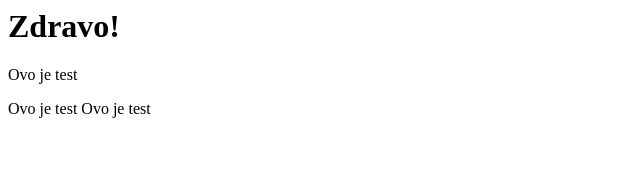
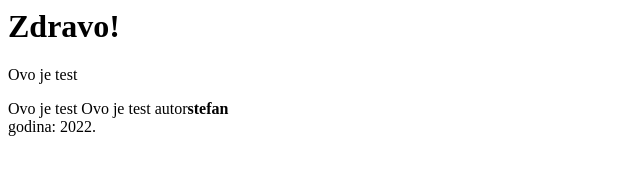
Before and after one commit to fanemiha/test1, a plain HTML site: page index.html in a window 1280 px wide. Shown: the whole page, without its empty margins (0-640 px from the left). Drawn offline with Linux system fonts and the light colour scheme.

Commit message:
dodali smo footer i autora

```diff
--- a/index.html
+++ b/index.html
@@ -4,5 +4,7 @@
   <p>Ovo je test</p>
   <p1>Ovo je test</p1>
   <p2>Ovo je test</p2>
+  <span>autor<b>stefan</b></span>
+<footer>godina: 2022.</footer>
  </body>
 </html>
```
